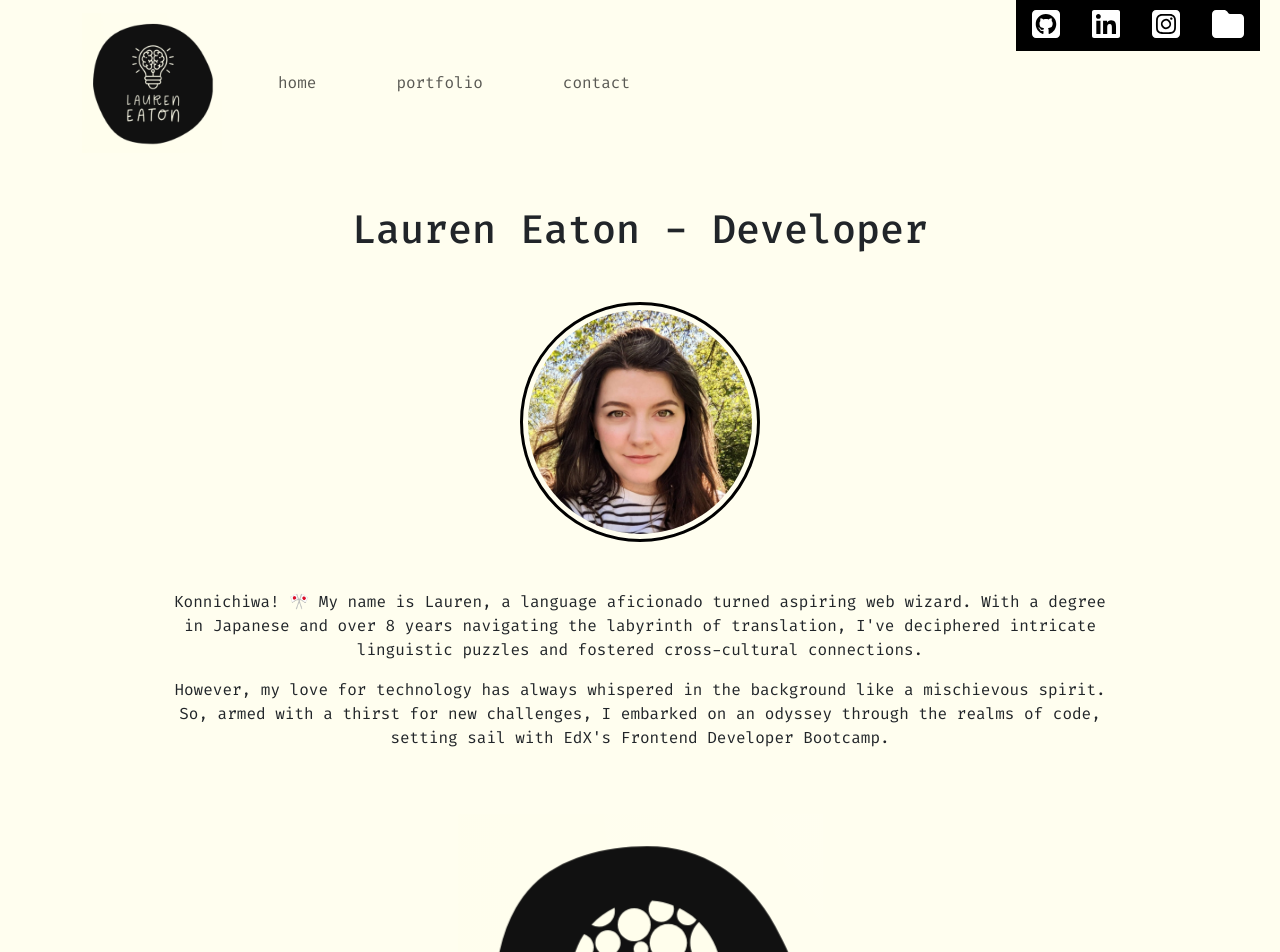
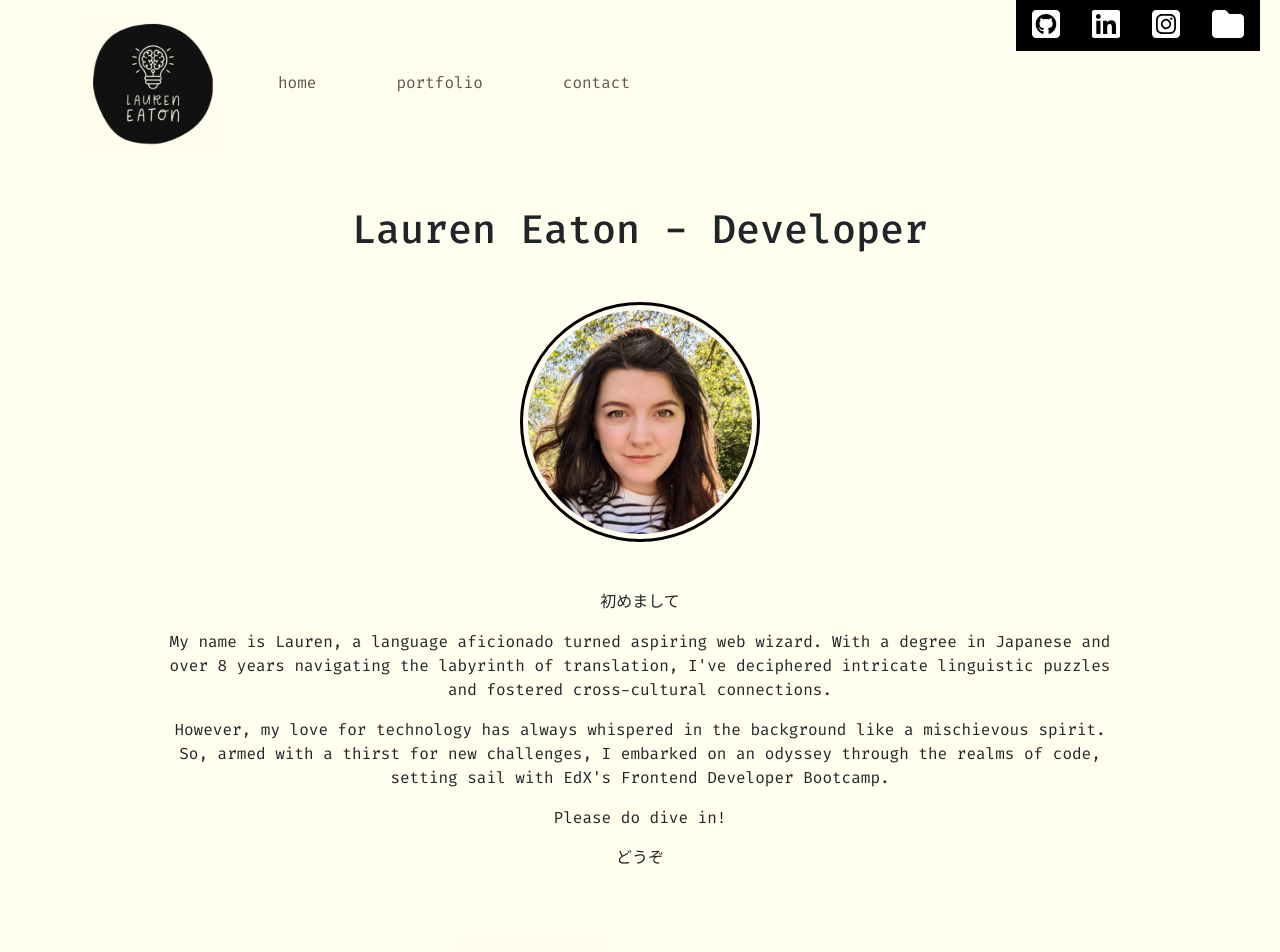
Before and after one commit to eaton-mess/React-Portfolio, a React (Vite) app: page / in a window 1280 px wide. Shown: the top 952 px of the page. Built offline with nearby package versions, Linux system fonts and the light colour scheme.

Commit message:
changed some wording on my home page

```diff
--- a/src/components/Pages/Home.jsx
+++ b/src/components/Pages/Home.jsx
@@ -10,9 +10,17 @@ const Home = () => {
             <h1>Lauren Eaton - Developer</h1>
                     <img className="profilePicture" id="headshot" src={profilePicture} alt="profile picture"></img>
                 <p className="aboutMeText">
-                    Konnichiwa! 🎌 My name is Lauren, a language aficionado turned aspiring web wizard. With a degree in Japanese and over 8 years navigating the labyrinth of translation, I've deciphered intricate linguistic puzzles and fostered cross-cultural connections.</p>
+                    初めまして</p>
+                    <p>
+                    My name is Lauren, a language aficionado turned aspiring web wizard. With a degree in Japanese and over 8 years navigating the labyrinth of translation, I've deciphered intricate linguistic puzzles and fostered cross-cultural connections.</p>
                 <p>
                     However, my love for technology has always whispered in the background like a mischievous spirit. So, armed with a thirst for new challenges, I embarked on an odyssey through the realms of code, setting sail with EdX's Frontend Developer Bootcamp.</p>
+                <p>
+                    Please do dive in!
+                </p>
+                <p>
+                    どうぞ
+                </p>
                 <a href="/projects">
                     <img
                         className="portfolioButton"
```
